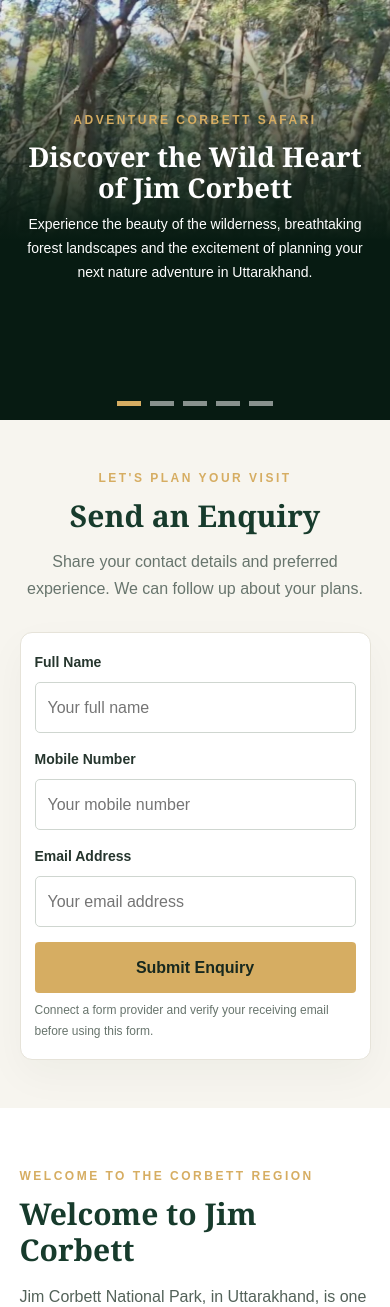
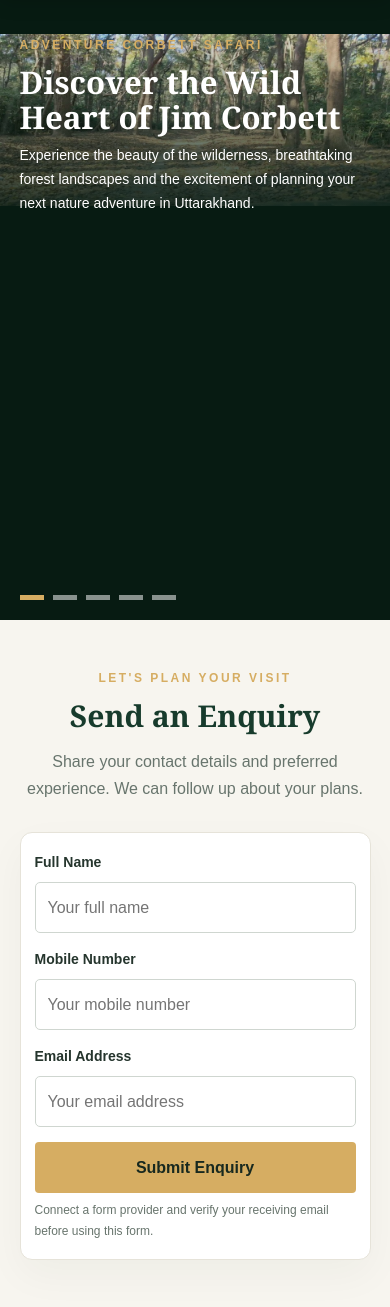
Before and after one commit to rehan953625/adventure-corbett-safari, a PHP site: page / in a window 390 px wide. Shown: the part 74-1381 px from the top of the page. Run offline with PHP 8.4, Linux system fonts and the light colour scheme.

Commit message:
Delete hero slider styles for mobile responsiveness
Removed media query styles for hero slider.

```diff
--- a/assets/css/style.css
+++ b/assets/css/style.css
@@ -122,47 +122,3 @@
     width: 24px;
   }
 }
-
-
-
-
-
-@media (max-width: 600px) {
-  .hero-slider {
-    height: 420px;
-    min-height: 420px;
-  }
-
-  .hero-slide > img {
-    width: 100%;
-    height: 100%;
-    object-fit: cover;
-    object-position: center 40%;
-  }
-
-  .hero-caption {
-    width: 90%;
-    height: 100%;
-    margin: 0 auto;
-    padding: 25px 0 50px;
-    align-items: center;
-    justify-content: center;
-    text-align: center;
-  }
-
-  .hero-caption h1,
-  .hero-caption h2 {
-    font-size: clamp(27px, 7vw, 34px);
-    line-height: 1.15;
-  }
-
-  .hero-caption > p:not(.eyebrow) {
-    font-size: 14px;
-  }
-
-  .slider-controls {
-    left: 50%;
-    transform: translateX(-50%);
-    bottom: 14px;
-  }
-}
```
